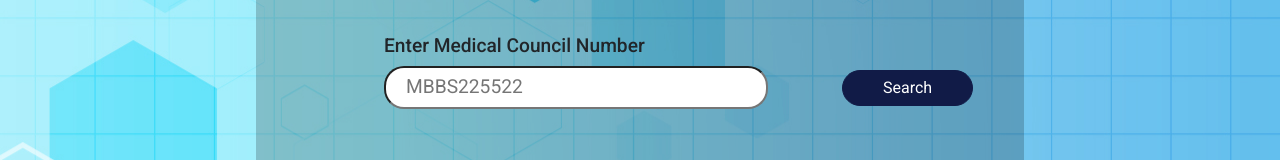
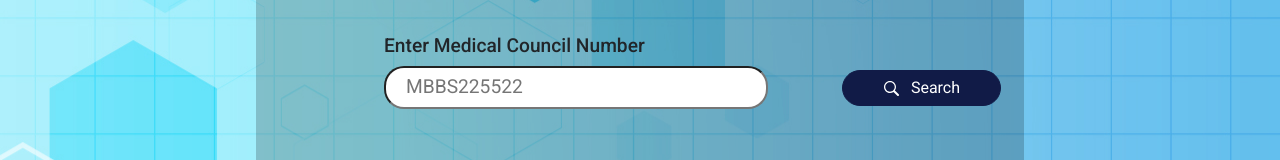
Before and after one commit to UOKSEDevProject/medec-web, a React (Create React App) app: page / in a window 1280 px wide. Shown: the part 264-424 px from the top of the page. Built offline with nearby package versions, Linux system fonts and the light colour scheme.

Commit message:
add search icon

```diff
--- a/src/components/body/MedicalCNumberSearch.jsx
+++ b/src/components/body/MedicalCNumberSearch.jsx
@@ -1,6 +1,7 @@
 import React, {useState} from 'react';
 import {Button} from "react-bootstrap";
 import {availableDoctor} from "../../temp/data-store";
+import {GoSearch} from "react-icons/go";
 
 const MedicalCNumberSearch = () => {
 
@@ -36,7 +37,7 @@ const MedicalCNumberSearch = () => {
                 <div >
                     <input className='search-MC-num-search-box' type="text" name="CouncilNumber"
                            placeholder={"MBBS225522"}/>
-                    <Button className='default-btn' onClick={searchDoctor}>Search</Button>
+                    <Button className='default-btn' onClick={searchDoctor}><GoSearch/> &nbsp; Search</Button>
                 </div>
                 <div  hidden={isFirstTime}>
                     <div className='search-MC-num-search-result'hidden={isDoctorAvailable}>
```
